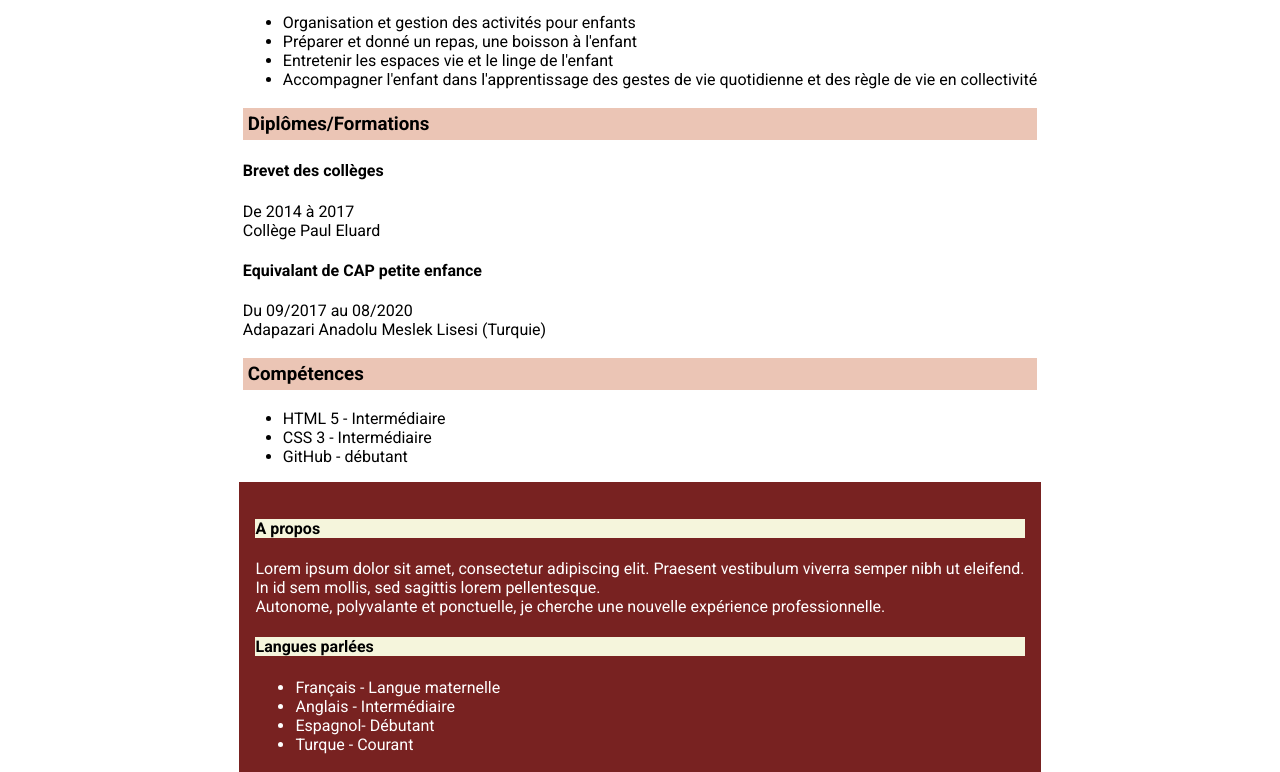
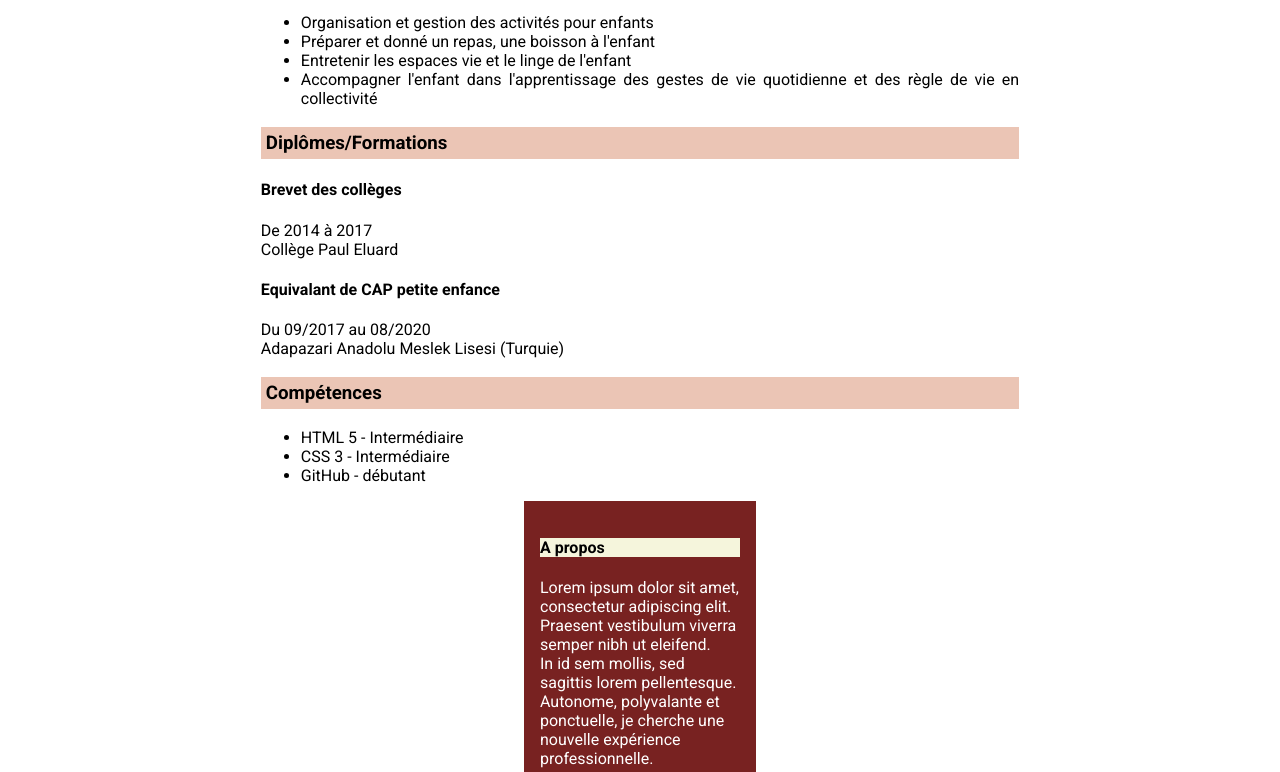
Before and after one commit to ahsen454/CV, a plain HTML site: page index.html in a window 1280 px wide. Shown: the part 797-1569 px from the top of the page. Drawn offline with Linux system fonts and the light colour scheme.

Commit message:
Add principal

```diff
--- a/assets/css/style.css
+++ b/assets/css/style.css
@@ -44,12 +44,20 @@ main {
     font-family: "Roboto", sans-serif;
 }
 
-#principale {
+#principal, #propos {
+    display: inline-block;
+    vertical-align: auto;
+}
+
+
+#principal {
     text-align: justify;
-    padding: 50px;
+    width: 60%;
 }
 
 #propos {
+    float: left;
+    width: 200px;
     background-color: #782221;
     color: white;
     text-align: left;
@@ -66,3 +74,7 @@ main {
     background-color: beige;
     color: black;
 }
+
+footer {
+    background-color: #782221;
+}
--- a/index.html
+++ b/index.html
@@ -102,8 +102,6 @@
         </div>
     </main>
     <footer>
-        <a href="./img/github.jpg"><img id="github" src="./img/github.jpg" alt="github"></a>
-        <a href="./img/insta.png"><img id="insta" src="./img/insta.png" alt="insta"></a>
     </footer>
 </body>
 </html>
```
Also changed, not shown: img/github.png (added).
